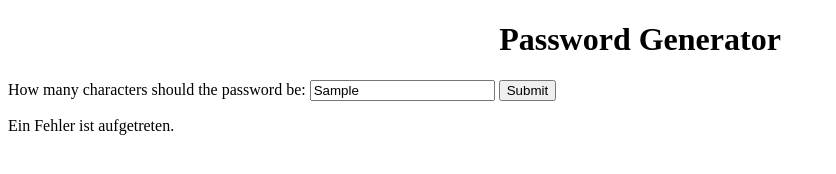
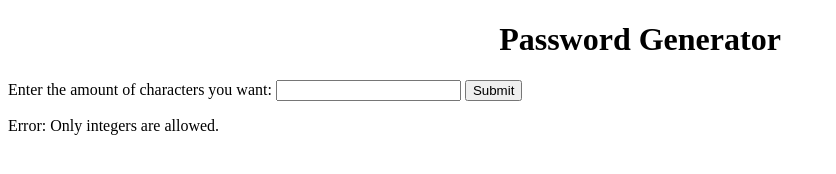
Before and after one commit to im23b-schmids3/Password_Generator, a plain HTML site: page Frontend/index.html in a window 1280 px wide. Both pictures are taken after typing "Sample" into the empty fields and a click on the button "Submit". Shown: the whole page, without its empty margins (0-836 px from the left). Drawn offline with Linux system fonts and the light colour scheme; no server answers.

Commit message:
Refined error messages and small label change

```diff
--- a/Frontend/index.html
+++ b/Frontend/index.html
@@ -6,29 +6,46 @@
     <link rel="stylesheet" href="Stylesheet.css">
 </head>
 <body>
-<h1 class="h1"> Password Generator </h1>
-<label for="data">How many characters should the password be:</label>
+<h1 class="h1">Password Generator</h1>
+<label for="data">Enter the amount of characters you want:</label>
 <input type="text" id="data" required>
 <button type="submit" id="Submit">Submit</button>
+
 <p id="response"></p>
 
 <script>
     document.getElementById("Submit").addEventListener("click", async () => {
+        const responseElement = document.getElementById("response");
         const data = document.getElementById("data").value;
+
         try {
+            responseElement.className = "";
+
+            if (isNaN(data) || !Number.isInteger(Number(data))) {
+                throw new Error("ValueError");
+            }
+
             const response = await fetch("http://127.0.0.1:5000/submit", {
                 method: "POST",
-                headers: {
-                    "Content-Type": "application/json"
-                },
+                headers: {"Content-Type": "application/json"},
                 body: JSON.stringify({data})
             });
             const result = await response.json();
-            document.getElementById("response").textContent = result.message;
-        } catch (error) {
-            console.error("Fehler:", error);
-            document.getElementById("response").textContent = "Ein Fehler ist aufgetreten.";
+
+            responseElement.textContent = result.message;
+            responseElement.classList.add("success");
+
+        } catch (e) {
+            if (e.message === "ValueError") {
+                responseElement.textContent = "Error: Only integers are allowed.";
+            } else {
+                responseElement.textContent = "An error occurred.";
+            }
+            responseElement.classList.add("error");
+            console.error("Error:", e);
         }
+
+        document.getElementById("data").value = "";
     });
 </script>
 
```
